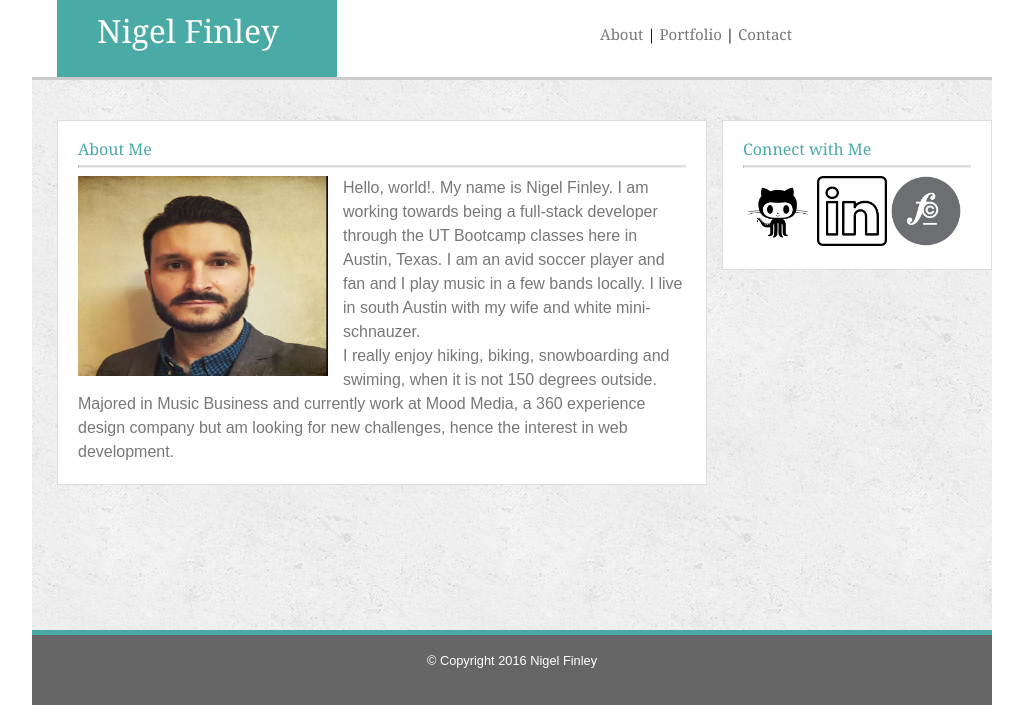
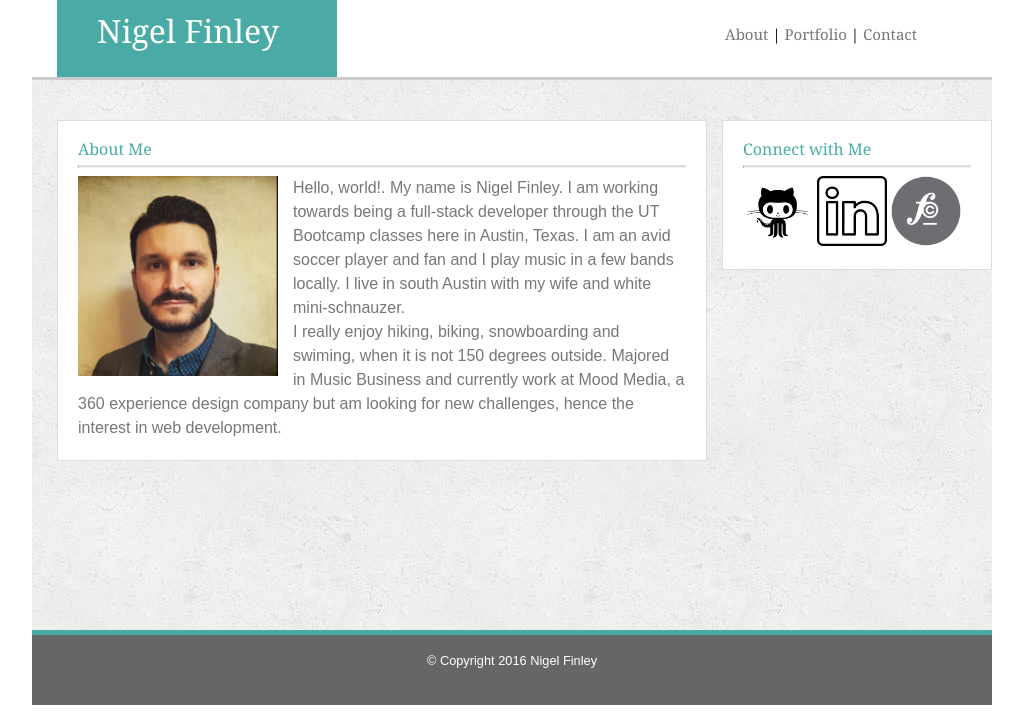
Before and after one commit to Nfinley/Basic-Portfolio, a PHP site: page / in a window 1280 px wide. Shown: the top 720 px of the page, without its empty margins (128-1151 px from the left). Run offline with PHP 8.4, Linux system fonts and the light colour scheme.

Commit message:
css update

```diff
--- a/assets/css/style.css
+++ b/assets/css/style.css
@@ -97,7 +97,7 @@ nav {
 	font-size: 15px;
 	float: right;
 	margin-top: -50px;
-	margin-right: 125px;
+	/*margin-right: 125px;*/
 	/*letter-spacing: 5px; */
 
 }
@@ -138,6 +138,9 @@ nav a {
 nav a:hover {
 	border-bottom: solid 3px #4A5A66;
 	padding-bottom: 5px;
+	font-size: 18px;
+	transition: .5s;
+	/*font-weight: 25px;*/
 
 }
 
@@ -250,6 +253,7 @@ footer {
     -o-transition: all .5s ease;
     -ms-transition: all .5s ease;
     transition: all .5s ease;
+    width:200px; /*This supercedes the previous section img width of 250px */
 }
 
 
```
